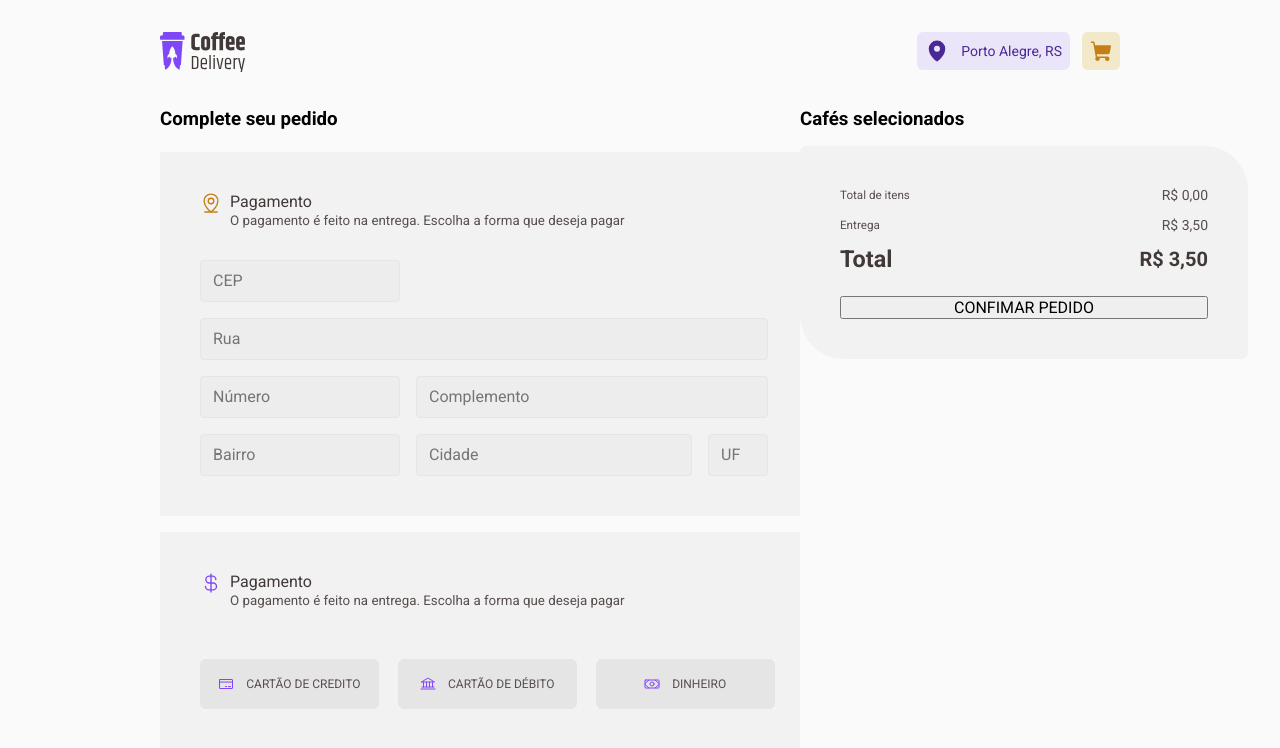
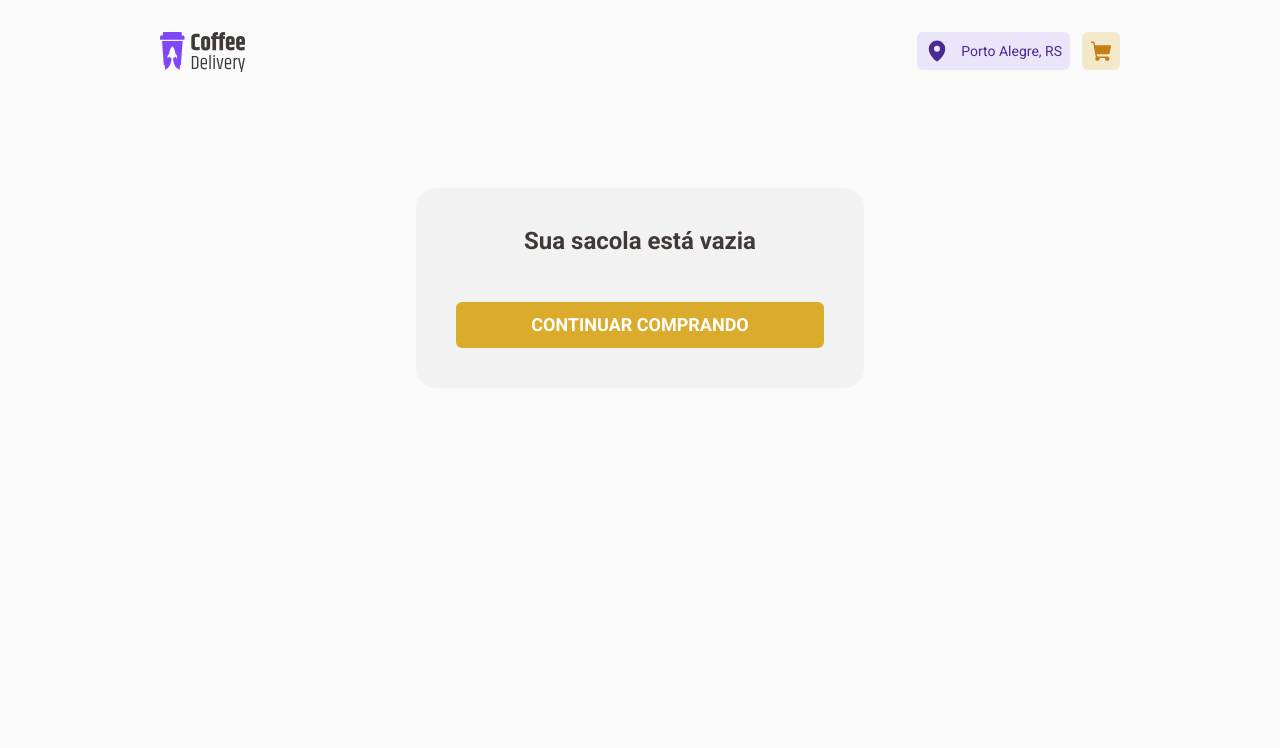
Before and after one commit to PedroHConrado/coffee-delivery, a React (Vite) app: page /checkout in a window 1280 px wide. Shown: the top 748 px of the page. Built offline with nearby package versions, Linux system fonts and the light colour scheme.

Commit message:
create EmptyBag componet

```diff
--- /dev/null
+++ b/src/pages/Checkout/components/EmptyBag/index.tsx
@@ -0,0 +1,13 @@
+import { NavLink } from 'react-router-dom'
+import { EmptyBagContainer, TextToEmptyBag } from './styles'
+
+export function EmptyBag() {
+  return (
+    <EmptyBagContainer>
+      <TextToEmptyBag>Sua sacola está vazia</TextToEmptyBag>
+      <NavLink to="/" title="Home">
+        CONTINUAR COMPRANDO
+      </NavLink>
+    </EmptyBagContainer>
+  )
+}
--- /dev/null
+++ b/src/pages/Checkout/components/EmptyBag/styles.ts
@@ -0,0 +1,41 @@
+import styled from 'styled-components'
+
+export const EmptyBagContainer = styled.div`
+  display: flex;
+  flex-direction: column;
+  align-self: center;
+  gap: 3rem;
+
+  width: 28rem;
+  padding: 2.5rem;
+  border-radius: 20px;
+  margin-top: 5rem;
+
+  background: ${(props) => props.theme['base-card']};
+
+  a {
+    text-decoration: none;
+    text-align: center;
+    padding: 12px;
+    border-radius: 6px;
+
+    background: ${(props) => props.theme['yellow-medium']};
+
+    color: ${(props) => props.theme.white};
+    font-size: 18px;
+    font-weight: 700;
+    line-height: 22.4px;
+
+    cursor: pointer;
+  }
+`
+export const TextToEmptyBag = styled.span`
+  display: flex;
+  justify-content: center;
+
+  font-size: 1.5rem;
+  font-weight: 700;
+  line-height: 26px;
+
+  color: ${(props) => props.theme['base-subtitle']};
+`
--- a/src/pages/Checkout/index.tsx
+++ b/src/pages/Checkout/index.tsx
@@ -7,6 +7,7 @@ import * as zod from 'zod'
 import { PaymentMethod } from './components/PaymentMethod'
 import { useNavigate } from 'react-router-dom'
 import { useCart } from '../../hooks/useCart'
+import { EmptyBag } from './components/EmptyBag'
 
 enum PaymentMethods {
   credit_card = 'credit_card',
@@ -29,9 +30,11 @@ const OrderFormValidationSchema = zod.object({
   }),
 })
 
-type OrderFormData = zod.infer<typeof OrderFormValidationSchema>
+export type OrderFormData = zod.infer<typeof OrderFormValidationSchema>
 
 export function Checkout() {
+  const { cartItems } = useCart()
+
   const confirmOrderForm = useForm<OrderFormData>({
     resolver: zodResolver(OrderFormValidationSchema),
   })
@@ -42,11 +45,15 @@ export function Checkout() {
   const { cleanCart } = useCart()
 
   function handleConfirmOrder(data: OrderFormData) {
-    console.log('chegou aqi')
+    navigate('/success', {
+      state: data,
+    })
+    cleanCart()
   }
 
   return (
     <FormProvider {...confirmOrderForm}>
+      {cartItems.length >= 1 ? (
         <CheckoutContainer onSubmit={handleSubmit(handleConfirmOrder)}>
           <OrderContainer>
             <OrderForm />
@@ -54,6 +61,9 @@ export function Checkout() {
           </OrderContainer>
           <CoffeeSelected />
         </CheckoutContainer>
+      ) : (
+        <EmptyBag />
+      )}
     </FormProvider>
   )
 }
```
Lines whose indentation alone changed are shown as unchanged.
